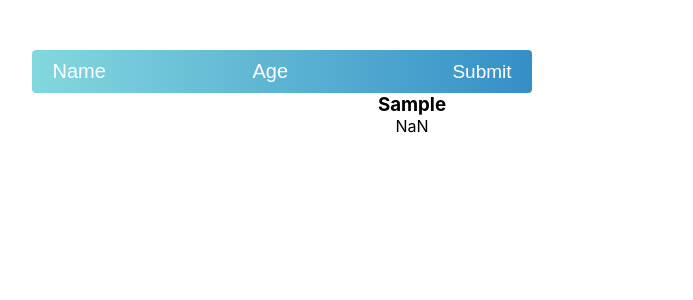
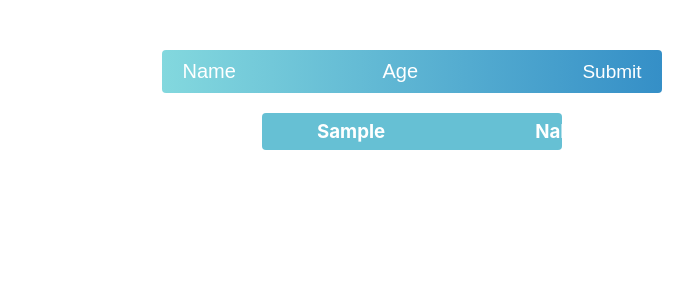
Before and after one commit to Jasur0919/react-3, a React (Create React App) app: page / in a window 1280 px wide. Both pictures are taken after typing "Sample", "Sample" into the empty fields and a click on the button "Submit". Shown: the top 300 px of the page, without its empty margins (228-921 px from the left). Built offline with nearby package versions, Linux system fonts and the light colour scheme.

Commit message:
sdebsdvdv

```diff
--- a/src/component/header/Header.css
+++ b/src/component/header/Header.css
@@ -10,11 +10,18 @@
     margin: 0 auto;
 }
 
+.form {
+    display: flex;
+    align-items: center;
+    justify-content: center;
+
+}
+
 form {
     display: flex;
     align-items: center;
     justify-content: center;
-    margin-left: 200px;
+    /* margin-left: 200px; */
     margin-top: 50px;
     /* gap: 40px ; */
 }
@@ -52,9 +59,6 @@ input::placeholder {
     font-size: 20px;
 }
 
-.show {
-    /* margin-left: 50px; */
-}
 
 form {
     display: flex;
@@ -66,11 +70,39 @@ form {
     border-radius: 4px;
 }
 
+form:hover {
+    background: linear-gradient(to right, rgb(78, 187, 195), rgb(148, 194, 222));
+
+}
+
 button {
     border: none;
     outline: none;
     background: transparent;
     color: white;
     font-size: 19px;
-    /* margin-right: 100px; */
 }
+
+
+
+.setName {
+    display: flex;
+    align-items: center;
+    justify-content: center;
+    flex-direction: column;
+    margin-top: 10px;
+}
+
+.hero {
+    display: flex;
+    align-items: center;
+    justify-content: space-between;
+    gap: 150px;
+    background: rgb(102, 192, 212);
+    color: white;
+    padding: 7px 55px;
+    max-width: 300px;
+    margin-top: 10px;
+    border-radius: 4px;
+
+}
--- a/src/component/header/Header.js
+++ b/src/component/header/Header.js
@@ -22,9 +22,9 @@ const Header = () => {
     }
 
     let users = data?.map((u, inx) => (
-    <div key={inx}>
+    <div key={inx} className='hero'>
         <h3>{u.name}</h3>
-        <p>{u.age}</p>
+        <h3>{u.age}</h3>
 
     </div>))
 
@@ -58,9 +58,11 @@ const Header = () => {
 
      </div>
      </div>
-        <div className="d">
+      <div className="container">
+      <div className="setName">
             {users}
         </div>
+      </div>
 
     </div>
   )
```
